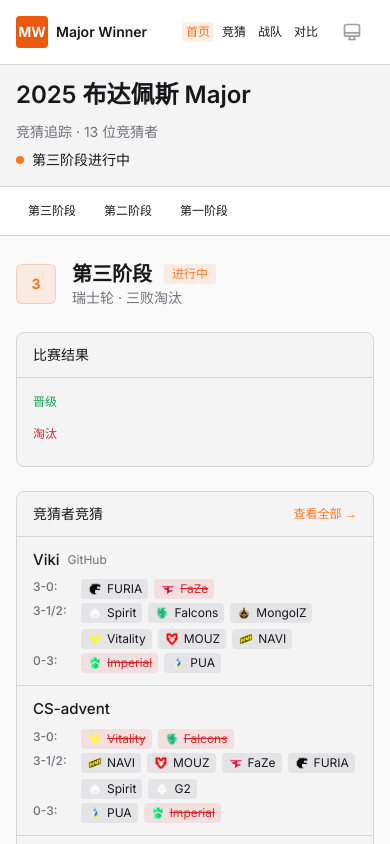
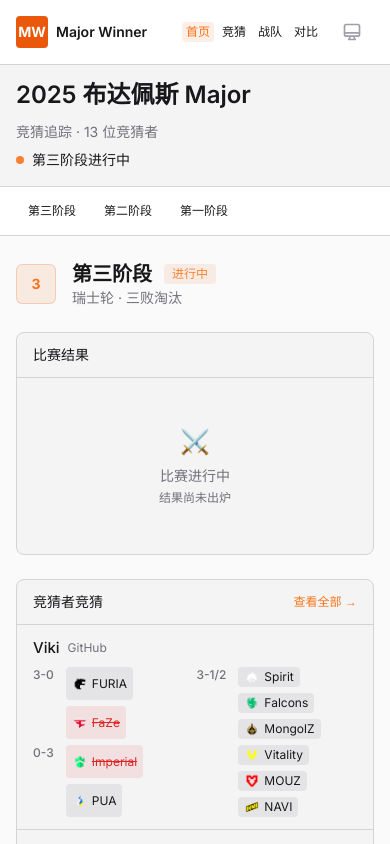
Before and after one commit to vikiboss/major-winner, a Next.js app: page / in a window 390 px wide. Shown: the top 844 px of the page. Built offline with nearby package versions, Linux system fonts and the light colour scheme.

Commit message:
chore: 优化布局

```diff
--- a/app/page.tsx
+++ b/app/page.tsx
@@ -251,9 +251,31 @@ function StageSection({
                   <p className="text-sm">比赛尚未开始</p>
                   <p className="text-muted mt-1 text-xs">竞猜已提交,等待比赛结果</p>
                 </div>
-              ) : (
-                isSwiss &&
-                swissData && (
+              ) : isSwiss && swissData ? (
+                // 检查是否有最终结果
+                (() => {
+                  const hasAdvancedTeams =
+                    swissData.result['3-0'].length > 0 ||
+                    swissData.result['3-1'].length > 0 ||
+                    swissData.result['3-2'].length > 0
+                  const hasEliminatedTeams =
+                    swissData.result['2-3'].length > 0 ||
+                    swissData.result['1-3'].length > 0 ||
+                    swissData.result['0-3'].length > 0
+
+                  // 如果没有任何最终结果，显示进行中提示
+                  if (!hasAdvancedTeams && !hasEliminatedTeams) {
+                    return (
+                      <div className="text-muted py-8 text-center">
+                        <div className="mb-2 text-2xl">⚔️</div>
+                        <p className="text-sm">比赛进行中</p>
+                        <p className="text-muted mt-1 text-xs">结果尚未出炉</p>
+                      </div>
+                    )
+                  }
+
+                  // 有结果，显示结果内容
+                  return (
                     <div className="space-y-4">
                       {/* 晋级 */}
                       <div>
@@ -309,9 +331,33 @@ function StageSection({
                       </div>
                     </div>
                   )
-              )}
+                })()
+              ) : null}
 
-              {!isSwiss && finalsData && round && (
+              {!isSwiss &&
+                finalsData &&
+                round &&
+                (() => {
+                  // 检查当前轮次是否有结果
+                  const hasResults =
+                    round === '2-to-1'
+                      ? finalsData.result['2-to-1'].winner !== null
+                      : finalsData.result[round].winners.length > 0 ||
+                        finalsData.result[round].losers.length > 0
+
+                  // 如果没有结果，显示进行中提示
+                  if (!hasResults) {
+                    return (
+                      <div className="text-muted py-8 text-center">
+                        <div className="mb-2 text-2xl">⚔️</div>
+                        <p className="text-sm">比赛进行中</p>
+                        <p className="text-muted mt-1 text-xs">结果尚未出炉</p>
+                      </div>
+                    )
+                  }
+
+                  // 有结果，显示结果内容
+                  return (
                     <div className="space-y-4">
                       {/* 八进四 和 半决赛 */}
                       {(round === '8-to-4' || round === '4-to-2') && (
@@ -367,7 +413,8 @@ function StageSection({
                         </div>
                       )}
                     </div>
-              )}
+                  )
+                })()}
             </div>
           </div>
         </div>
@@ -478,10 +525,9 @@ function PredictorPredictions({
             </div>
 
             {prediction && stageType === 'swiss' && (
-              <div className="space-y-1">
-                {/* 3-0 区域 */}
-                <div className="flex items-start gap-2">
-                  <span className="text-muted w-10 shrink-0 text-xs font-medium sm:w-12">3-0:</span>
+              <div className="grid grid-cols-[auto_1fr_auto_1fr] gap-x-3 gap-y-1.5">
+                {/* 第一行左: 3-0 */}
+                <span className="text-muted self-start text-xs font-medium">3-0</span>
                 <div className="flex flex-wrap gap-1.5">
                   {(prediction as StagePrediction)['3-0'].map((team) => {
                     const possible =
@@ -509,15 +555,11 @@ function PredictorPredictions({
                     )
                   })}
                 </div>
-                </div>
 
-                {/* 3-1/2 区域 */}
-                <div className="flex items-start gap-2">
-                  <span className="text-muted w-10 shrink-0 text-xs font-medium sm:w-12">
-                    3-1/2:
-                  </span>
+                {/* 第一行右: 3-1/2 (前3个) */}
+                <span className="text-muted self-start text-xs font-medium">3-1/2</span>
                 <div className="flex flex-wrap gap-1.5">
-                    {(prediction as StagePrediction)['3-1-or-3-2'].map((team) => {
+                  {(prediction as StagePrediction)['3-1-or-3-2'].slice(0, 3).map((team) => {
                     const possible =
                       stageStatus === 'waiting'
                         ? true
@@ -546,11 +588,9 @@ function PredictorPredictions({
                     )
                   })}
                 </div>
-                </div>
 
-                {/* 0-3 区域 */}
-                <div className="flex items-start gap-2">
-                  <span className="text-muted w-10 shrink-0 text-xs font-medium sm:w-12">0-3:</span>
+                {/* 第二行左: 0-3 */}
+                <span className="text-muted self-start text-xs font-medium">0-3</span>
                 <div className="flex flex-wrap gap-1.5">
                   {(prediction as StagePrediction)['0-3'].map((team) => {
                     const possible =
@@ -578,6 +618,38 @@ function PredictorPredictions({
                     )
                   })}
                 </div>
+
+                {/* 第二行右: 3-1/2 (后3个) */}
+                <span className="invisible text-xs">-</span>
+                <div className="flex flex-wrap gap-1.5">
+                  {(prediction as StagePrediction)['3-1-or-3-2'].slice(3, 6).map((team) => {
+                    const possible =
+                      stageStatus === 'waiting'
+                        ? true
+                        : isPredictionPossible(team, '3-1-or-3-2', actualResult)
+                    const isCorrect =
+                      stageStatus === 'waiting'
+                        ? false
+                        : actualResult?.['3-1']?.includes(team) ||
+                          actualResult?.['3-2']?.includes(team)
+                    return (
+                      <span
+                        key={team}
+                        className={`flex items-center gap-1 rounded px-1.5 py-0.5 text-xs ${
+                          stageStatus === 'waiting'
+                            ? 'bg-surface-2 text-tertiary'
+                            : isCorrect
+                              ? 'bg-win/10 text-win font-medium'
+                              : !possible
+                                ? 'bg-lose/10 text-lose line-through'
+                                : 'bg-surface-2 text-tertiary'
+                        }`}
+                      >
+                        <TeamLogo shortName={team} size="xs" />
+                        {team}
+                      </span>
+                    )
+                  })}
                 </div>
               </div>
             )}
```
Lines whose indentation alone changed are shown as unchanged.
